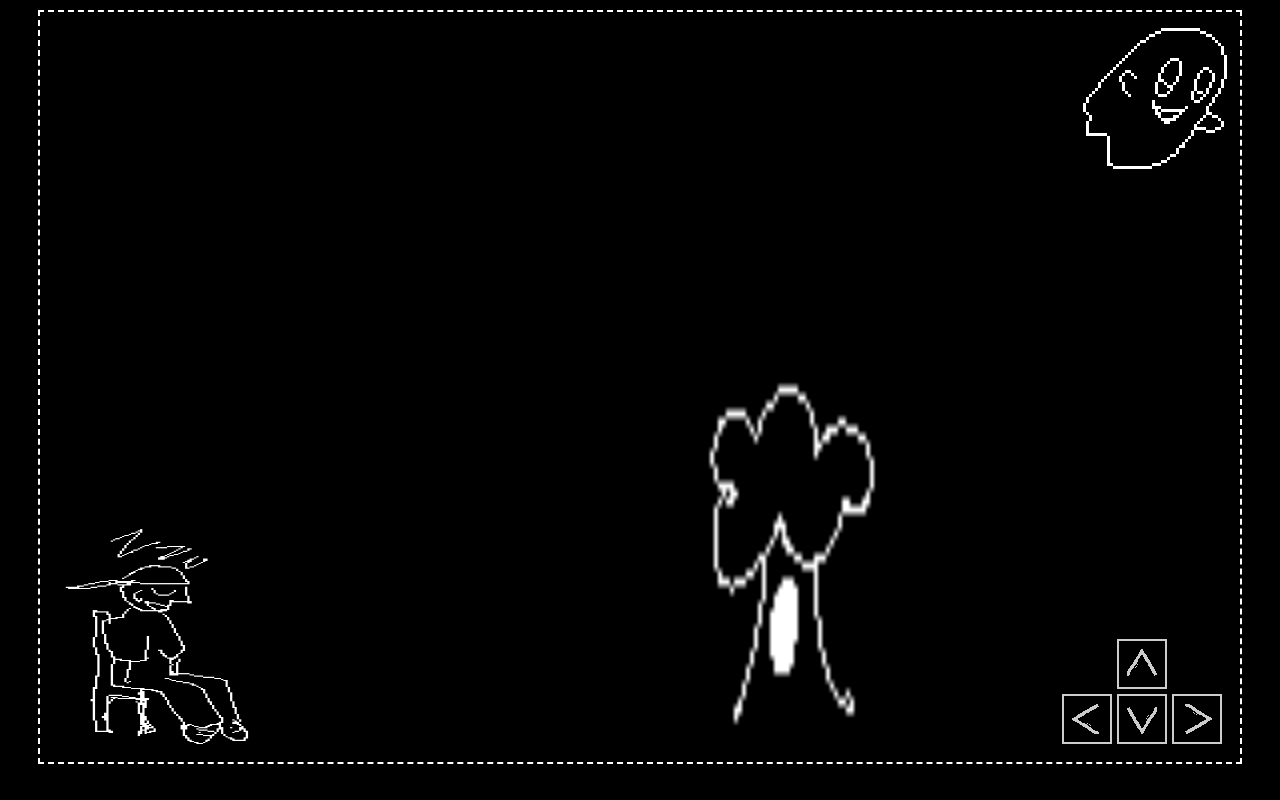
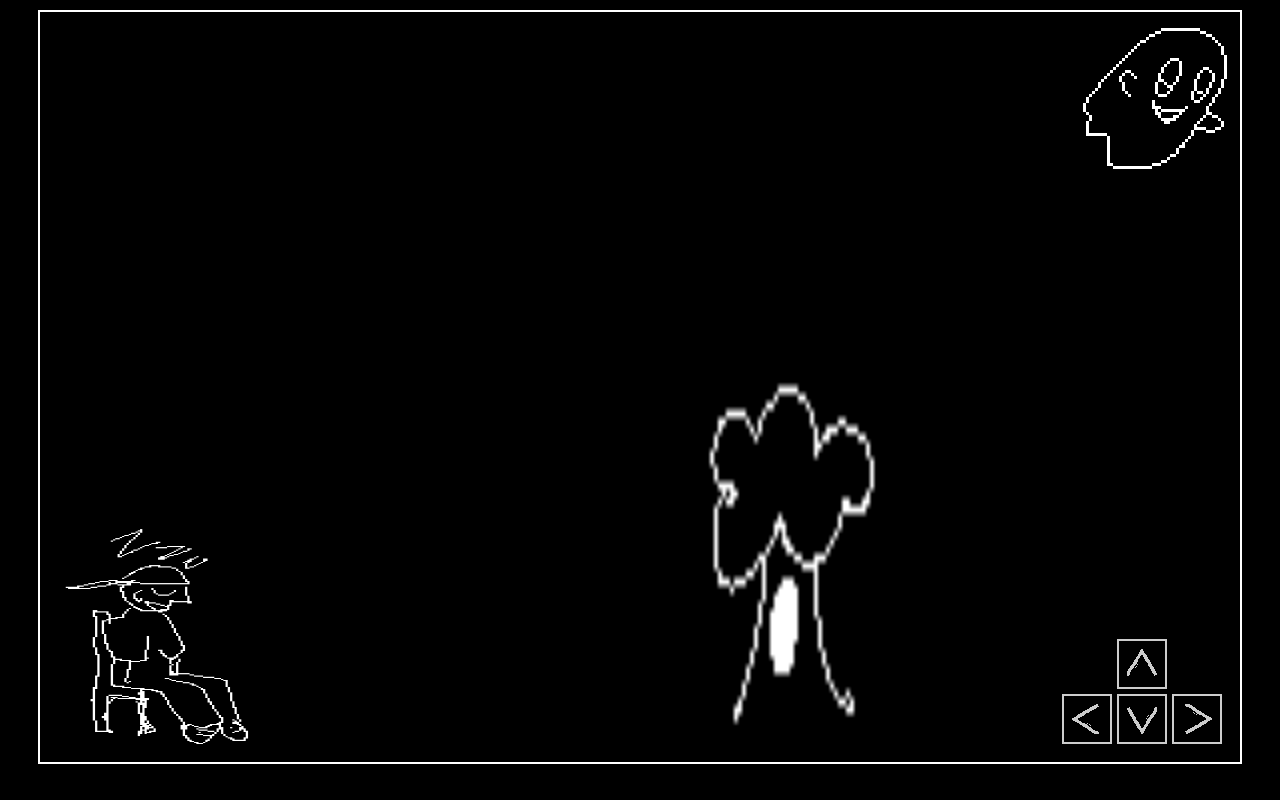
Before and after one commit to botica/boo, a plain HTML site: page index.html in a window 1280 px wide. Drawn offline with Linux system fonts and the light colour scheme.

Commit message:
tweaked ghost movement, styles

```diff
--- a/config/Constants.js
+++ b/config/Constants.js
@@ -13,7 +13,7 @@ export const Constants = {
     SPAWN_OFFSET_Y: 10,
 
     // Movement speeds
-    VERTICAL_SPEED: 200, // UP/DOWN arrow key movement speed - ADJUST THIS FOR Y MOVEMENT
+    VERTICAL_SPEED: 250, // UP/DOWN arrow key movement speed - ADJUST THIS FOR Y MOVEMENT
     ACCEL: 1500,
     VERTICAL_INERTIA: 0.97, // How much vertical velocity is retained when key is released
 
--- a/style.css
+++ b/style.css
@@ -12,7 +12,7 @@ canvas {
   image-rendering: pixelated;
   image-rendering: -moz-crisp-edges;
   image-rendering: crisp-edges;
-  border: 2px dashed white;
+  border: 2px solid white;
   max-width: 1200px;
 }
 
@@ -109,7 +109,6 @@ canvas {
   background: #000;
   color: #fff;
   font: 20px sans-serif;
-  border: 1px solid #fff;
   box-sizing: border-box;
   user-select: none;
   border-radius: 0;
```
